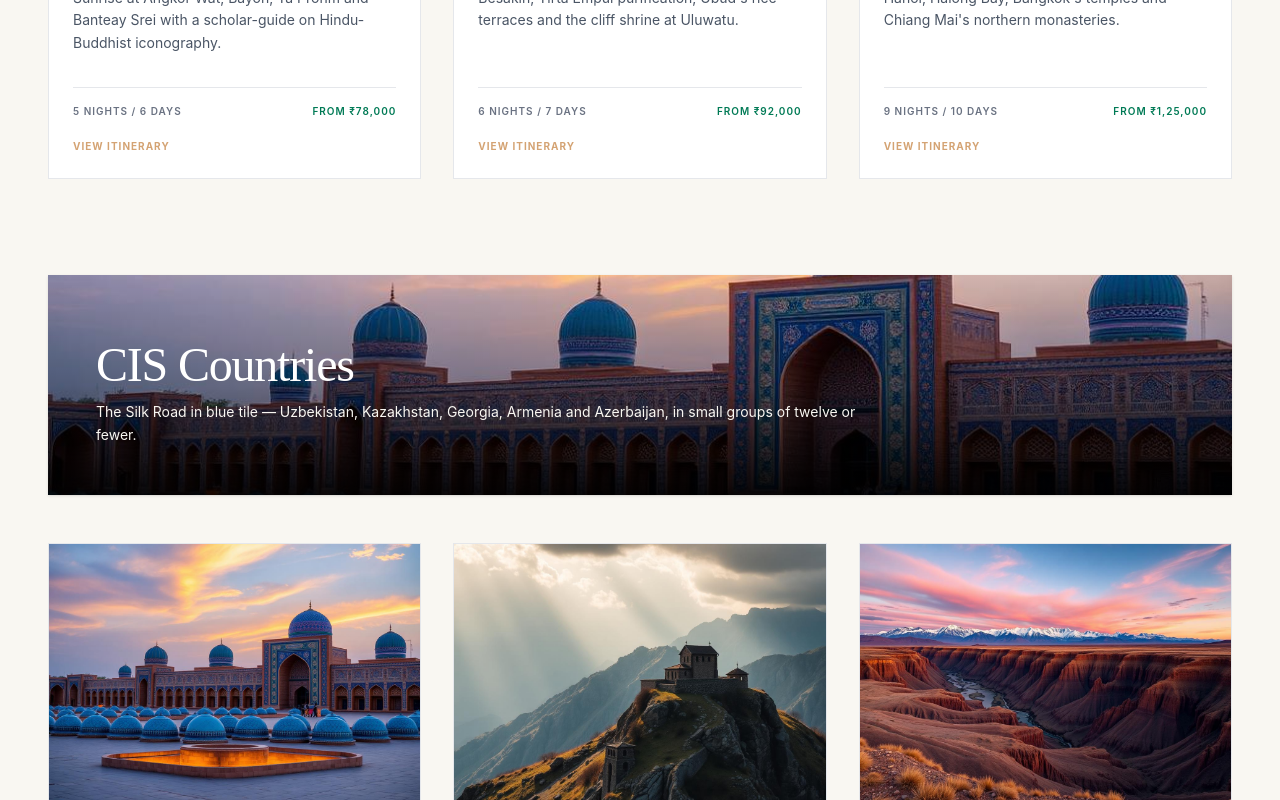
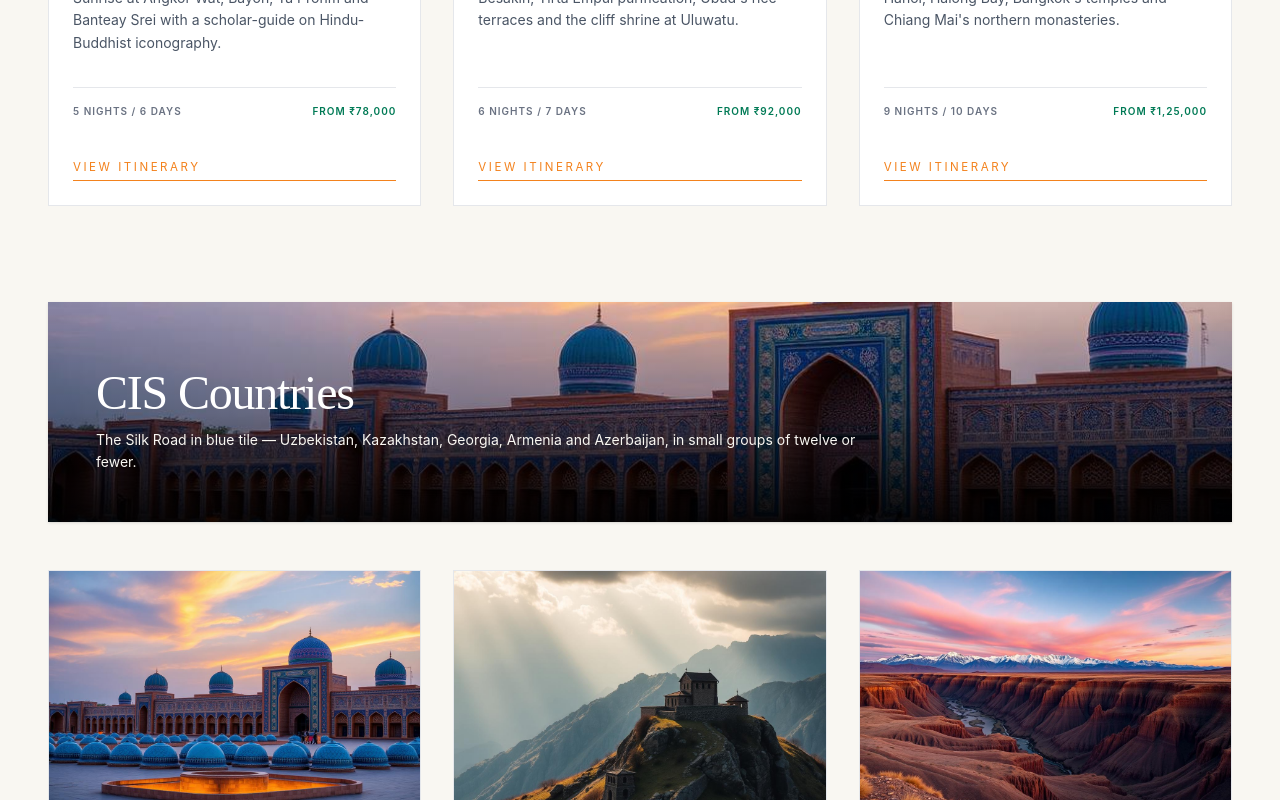
Before and after one commit to GauravDeep25/sacred-travel, a React (Vite) app: page /international in a window 1280 px wide. Shown: the part 1280-2080 px from the top of the page. Built offline with nearby package versions, Linux system fonts and the light colour scheme.

Commit message:
reference linked for whatsapp

```diff
--- a/src/components/domestic/CardsGrid.jsx
+++ b/src/components/domestic/CardsGrid.jsx
@@ -36,10 +36,13 @@ export default function CardsGrid({ cards }) {
                 <span className="text-gray-500">{card.duration}</span>
                 <span className="text-emerald-700">{card.price}</span>
               </div>
-
-              <button className="text-left text-[#D4A373] text-[10px] tracking-widest font-bold uppercase hover:text-[#b88655] transition-colors">
+              <a
+                href={`https://wa.me/918591262424?text=I'd%20like%20the%20itinerary%20for%3A%20${encodeURIComponent(card.cardTitle)}`}
+                target="_blank"
+                rel="noreferrer"
+                className="mt-5 inline-block border-b border-primary pb-1 text-[0.72rem] uppercase tracking-[0.22em] text-primary transition-colors hover:text-accent hover:border-accent">
                 View Itinerary
-              </button>
+              </a>
             </div>
           </div>
         </motion.div>
--- a/src/components/international/CardsGrid.jsx
+++ b/src/components/international/CardsGrid.jsx
@@ -37,9 +37,13 @@ export default function CardsGrid({ cards }) {
                 <span className="text-emerald-700">{card.price}</span>
               </div>
 
-              <button className="text-left text-[#D4A373] text-[10px] tracking-widest font-bold uppercase hover:text-[#b88655] transition-colors">
+              <a
+                href={`https://wa.me/918591262424?text=I'd%20like%20the%20itinerary%20for%3A%20${encodeURIComponent(card.cardTitle)}`}
+                target="_blank"
+                rel="noreferrer"
+                className="mt-5 inline-block border-b border-primary pb-1 text-[0.72rem] uppercase tracking-[0.22em] text-primary transition-colors hover:text-accent hover:border-accent">
                 View Itinerary
-              </button>
+              </a>
             </div>
           </div>
         </motion.div>
```
